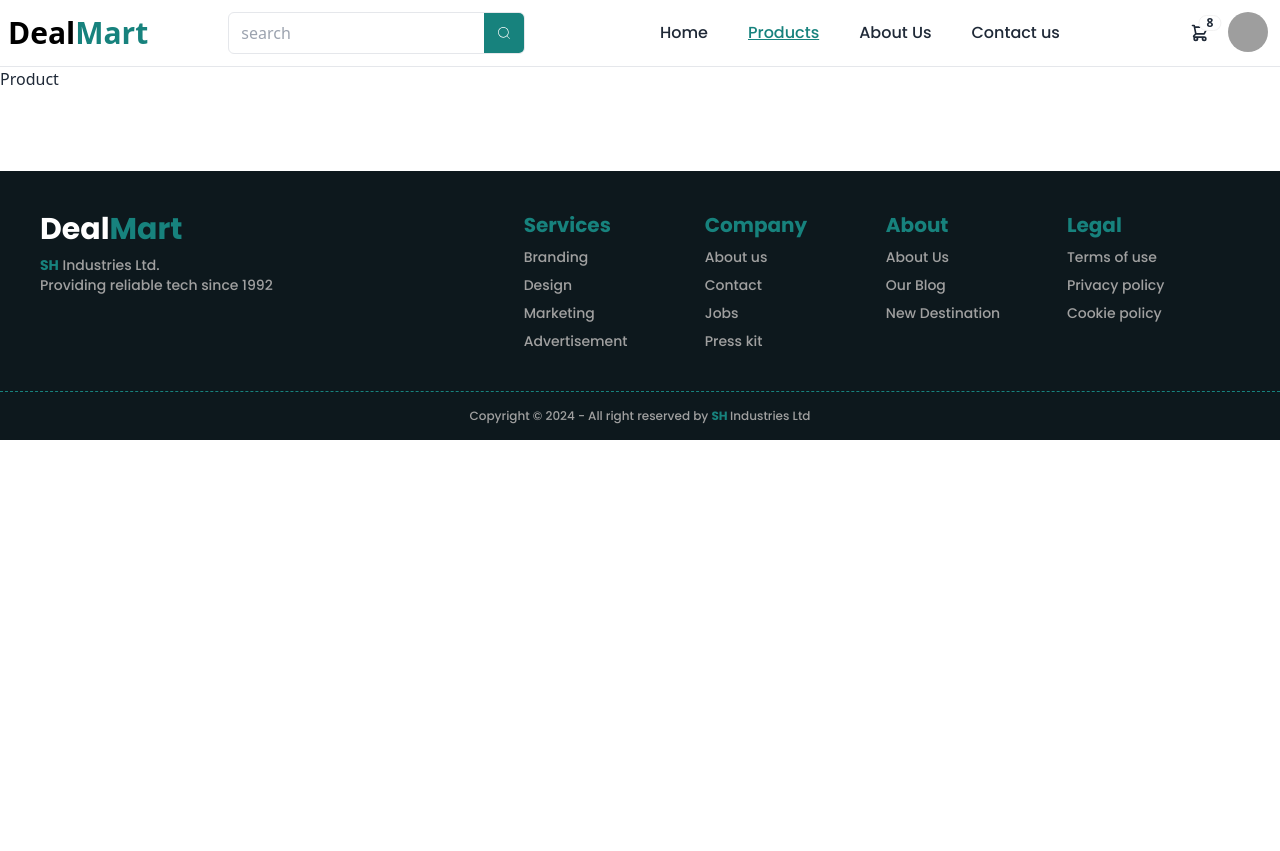
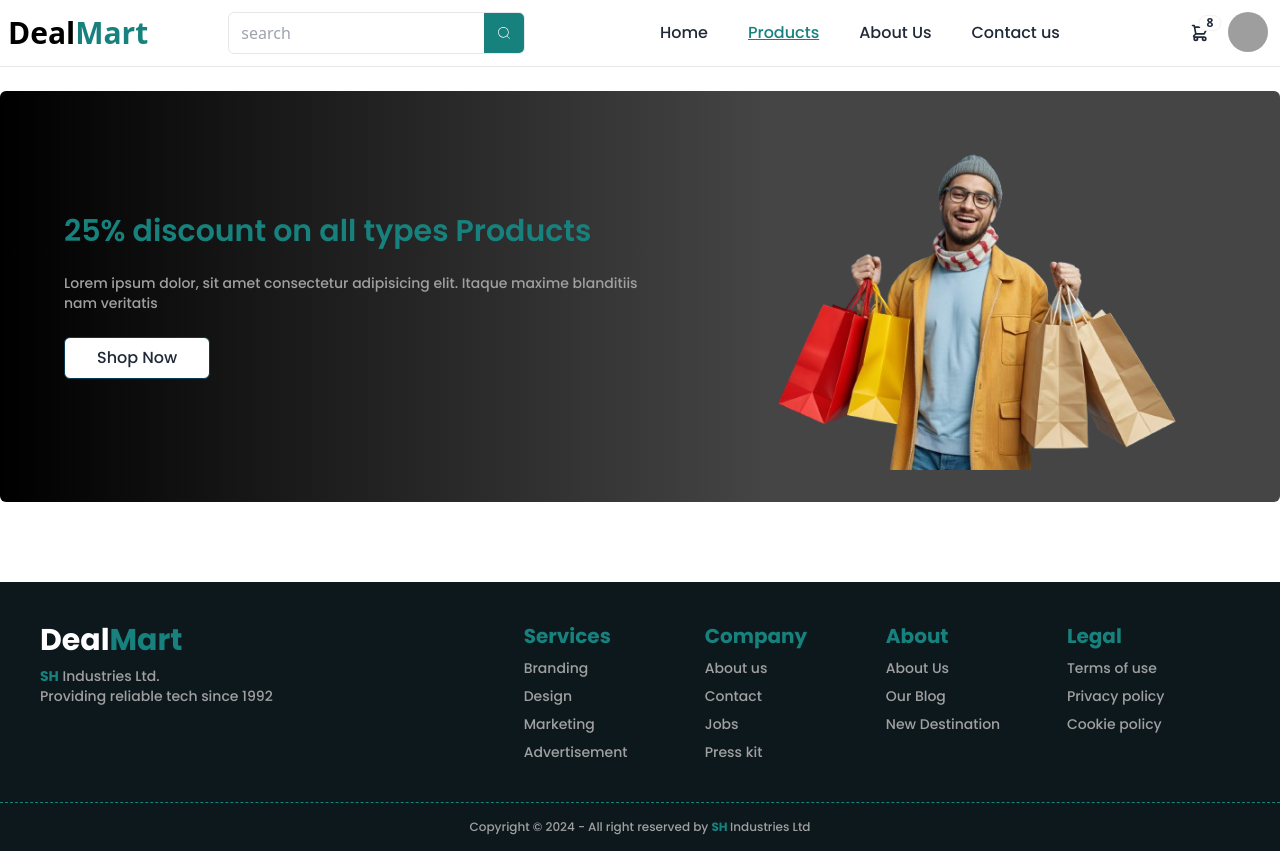
Before and after one commit to sagorcnits/dealMart, a React (Vite) app: page /products in a window 1280 px wide. Before the commit the page ends 800 px from the top, so only its background shows below. Built offline with nearby package versions, Linux system fonts and the light colour scheme; grey boxes are pictures that could not be loaded.

Commit message:
banner added in the product page

```diff
--- a/src/components/Navbar.jsx
+++ b/src/components/Navbar.jsx
@@ -137,18 +137,18 @@ const Navbar = () => {
               </div>
               <ul
                 tabIndex={0}
-                className="menu menu-sm dropdown-content bg-base-100 rounded-box z-[1] mt-3 w-52 p-2 shadow"
+                className="menu menu-sm dropdown-content bg-darkBlue text-white poppins rounded-box z-50 mt-3 w-52 p-2 shadow"
               >
-                <li>
+                <li className="hover:text-green duration-500">
                   <a className="justify-between">
                     Profile
                     <span className="badge">New</span>
                   </a>
                 </li>
-                <li>
+                <li className="hover:text-green duration-500">
                   <a>Settings</a>
                 </li>
-                <li>
+                <li className="hover:text-green duration-500">
                   <a>Logout</a>
                 </li>
               </ul>
--- a/src/pages/products/Product.jsx
+++ b/src/pages/products/Product.jsx
@@ -1,11 +1,27 @@
-import React from 'react';
-
+import React from "react";
+import shopImg from "../../../public/images/discount_img.png";
 const Product = () => {
-    return (
+  return (
+    <main className="max-w-7xl mx-auto px-2 xl:px-0">
+      <div className="flex gap-4 items-center p-4 md:p-8 rounded-md poppins *:flex-1 h-[200px] md:h-auto mt-6 discount_gradeint_2  overflow-hidden">
+        <div className="space-y-6 md:pl-8">
+          <h3 className="text-sm md:text-3xl text-green font-semibold">
+            25% discount on all types Products
+          </h3>
+          <p className="text-paragraph text-sm hidden md:block">
+            Lorem ipsum dolor, sit amet consectetur adipisicing elit. Itaque
+            maxime blanditiis nam veritatis{" "}
+          </p>
+          <button className="px-8 py-2 bg-white border border-darkBlue rounded-md hover:bg-darkBlue duration-500 hover:text-white">
+            Shop Now
+          </button>
+        </div>
         <div>
-            <h1>Product</h1>
+          <img src={shopImg} alt="Shop_img" />
         </div>
-    );
+      </div>
+    </main>
+  );
 };
 
 export default Product;
```
